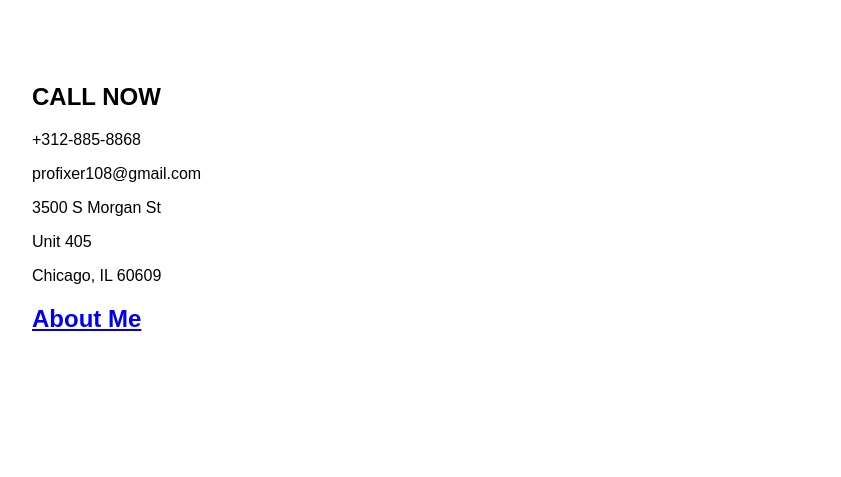
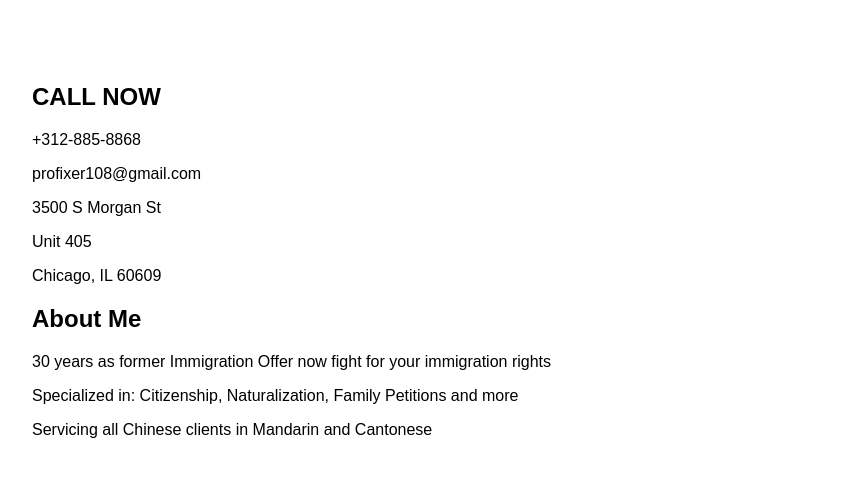
Before and after one commit to 312hzeng/312hzeng.github.io, a plain HTML site: page index.html in a window 1280 px wide. Shown: the part 267-744 px from the top of the page, without its empty margins (8-849 px from the left). Drawn offline with Linux system fonts and the light colour scheme.

Commit message:
Update index.html

```diff
--- a/index.html
+++ b/index.html
@@ -58,7 +58,10 @@
     </div>
 
     <div class="About Me">
-      <h2><a href="/contact.html">About Me</a></h2>
+      <h2>About Me</h2>
+      <p>30 years as former Immigration Offer now fight for your immigration rights</p>
+      <p>Specialized in: Citizenship, Naturalization, Family Petitions and more</p>
+      <p>Servicing all Chinese clients in Mandarin and Cantonese</p>
     </div>
 
     <!-- Add more project sections as needed -->
```
